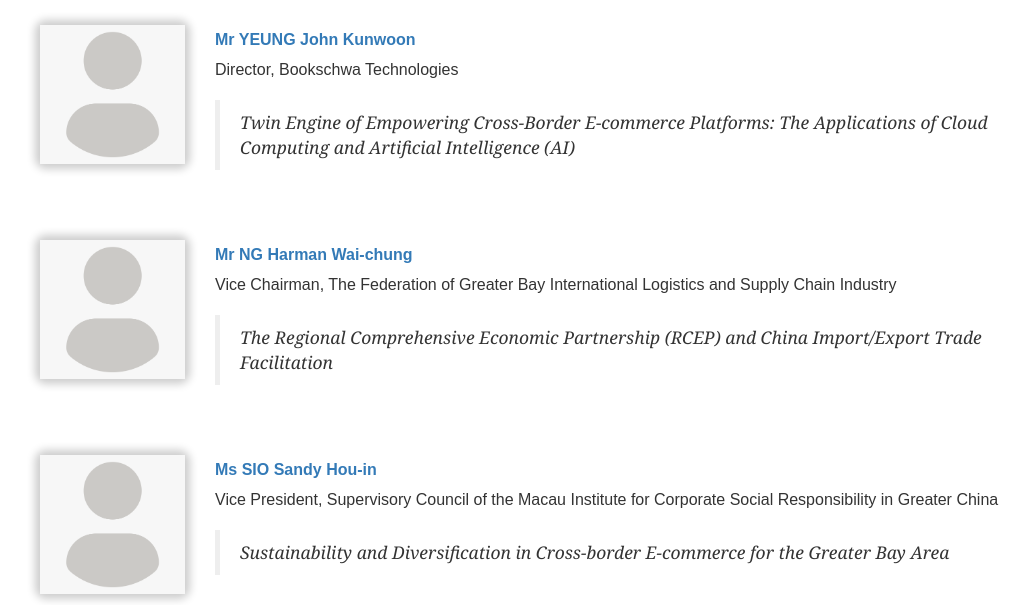
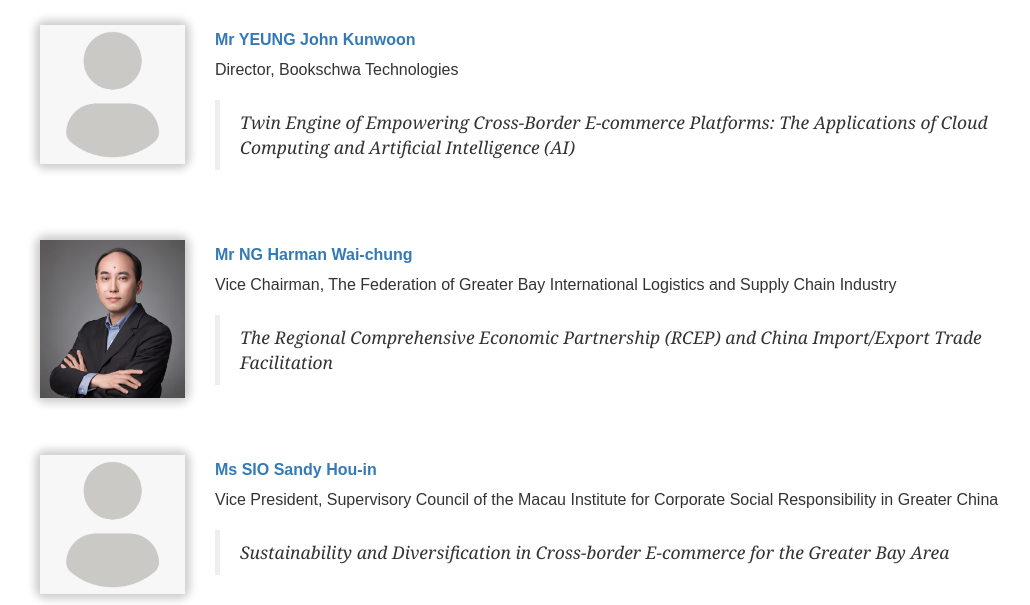
Before and after one commit to billyng1994/cprconf2023, a PHP site: page /speakers.php in a window 1280 px wide. Shown: the part 3033-3638 px from the top of the page, without its empty margins (90-1120 px from the left). Run offline with PHP 8.4, Linux system fonts and the light colour scheme; some libraries are stand-ins or nearby versions.

Commit message:
v4.0.3
- update the link of Lei Zhimei in organizing committee section
- update the img of Harman Ng in speaker section

```diff
--- a/cprconf2023/organisation.php
+++ b/cprconf2023/organisation.php
@@ -231,7 +231,8 @@
           <tr>
             <td>
               <p>
-                <b>Dr. LEI Zhimei</b>
+                <a href="https://mef.kmust.edu.cn/info/1297/1479.htm"
+                  target="_blank">Dr. LEI Zhimei</a>
                   <br/>
                   <span>
                     Lecturer,</br> Faculty of Management and Economics, Kunming University of Science and Technology
--- a/cprconf2023/speakers.php
+++ b/cprconf2023/speakers.php
@@ -253,7 +253,7 @@
 			<div class="row speaker">
 				<div class="col-xs-4 col-sm-4 col-md-2 col-lg-2">
 					<div class="img-rounded" style="box-shadow: 0px 0px 8px 5px rgba(0,0,0,0.2);">
-						<img src="images/speakers/placeholder.png" style="width:100%">
+						<img src="images/speakers/Harman_Ng.jpg" style="width:100%">
 					</div>
 				</div>
 				<div class="col-xs-12 col-sm-12 col-md-10 col-lg-10">
```
Also changed, not shown: cprconf2023/images/speakers/Harman_Ng.jpg (added).
